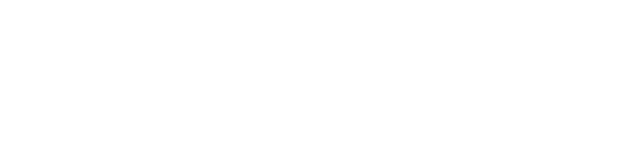
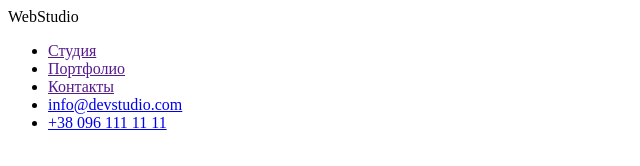
Before and after one commit to Svieshnikova/github-goit-markup-hw-01, a plain HTML site: page index.html in a window 1280 px wide. Shown: the whole page, without its empty margins (0-640 px from the left). Drawn offline with Linux system fonts and the light colour scheme.

Commit message:
создание меню шапки

```diff
--- a/index.html
+++ b/index.html
@@ -9,6 +9,15 @@
 <body>
     <header>
         <a href=""></a>
+        WebStudio
+        <ul>
+            <li><a href="">Студия</a></li>
+            <li><a href="">Портфолио</a></li>
+            <li><a href="">Контакты</a></li>
+            <li><a href="maito:info@devstudio.com">info@devstudio.com</a></li>
+            <li><a href="tel+380961111111">+38 096 111 11 11</a></li>
+        </ul>
+
     </header>
 </body>
 </html>
```
